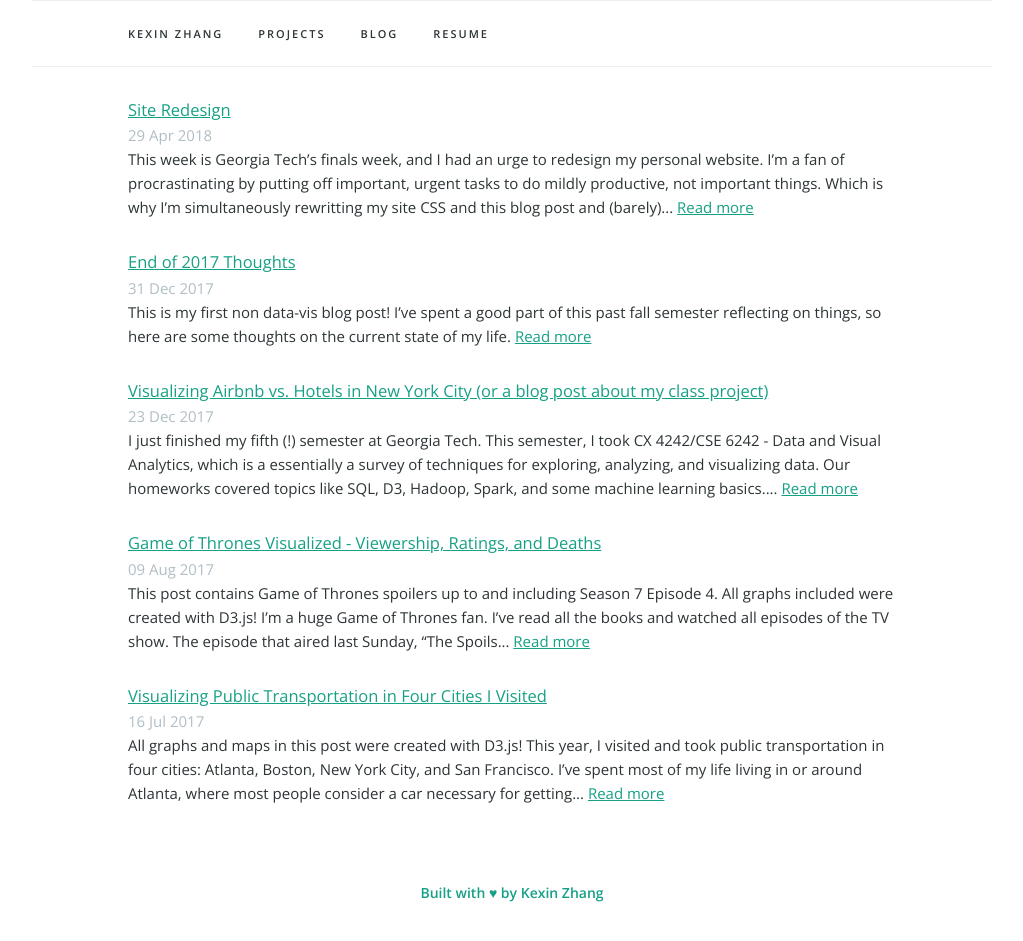
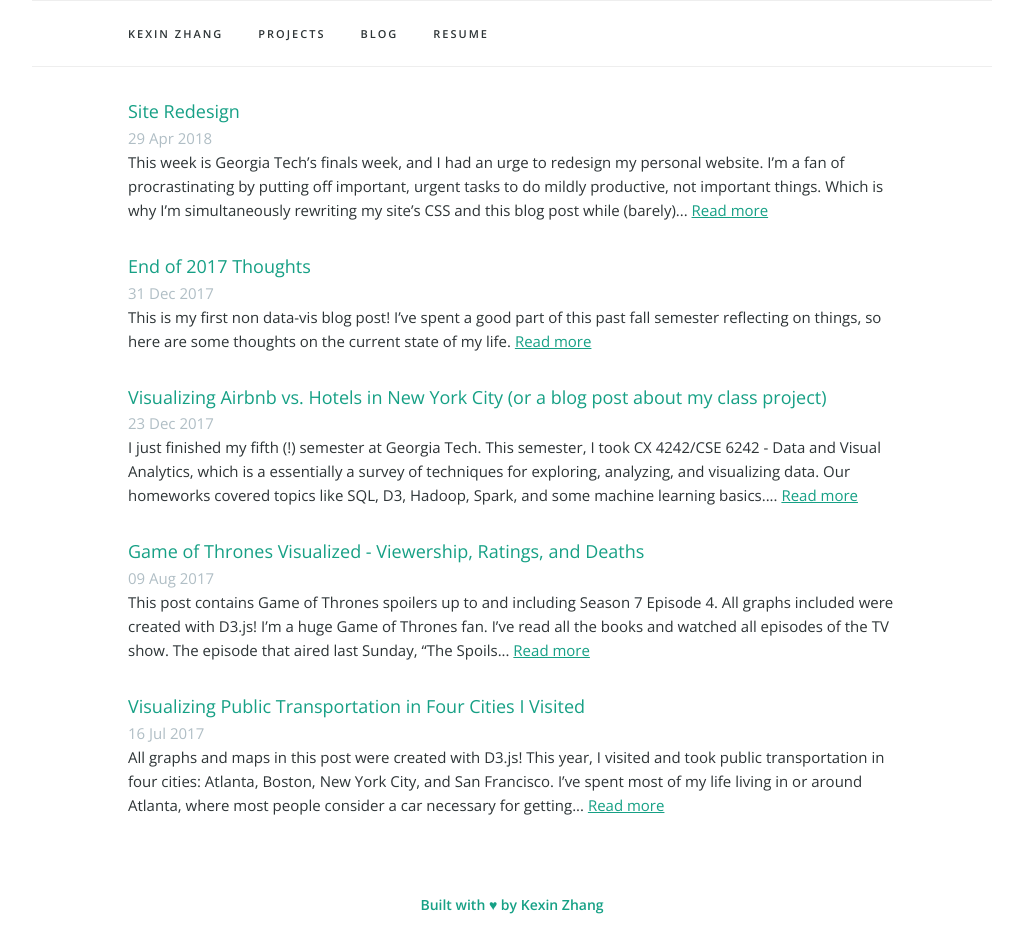
Before and after one commit to kexin-zhang/kexin-zhang.github.io, a Jekyll site: the page built from blog.html, in a window 1280 px wide. Shown: the whole page, without its empty margins (128-1151 px from the left). Built offline with Jekyll 4.4.1, drawn with Linux system fonts in a browser that asks for light colours; nearby versions of some CDN libraries.

Commit message:
project page

```diff
--- a/_layouts/d3post.html
+++ b/_layouts/d3post.html
@@ -12,6 +12,7 @@
             <div class="post-content">
                 {{ page.content }}
             </div>
+            {% include footer.html %}
         </div>
         <script src="https://use.fontawesome.com/d2c891c2de.js"></script>
         <script src="https://d3js.org/d3.v4.min.js" charset="utf-8"></script>
--- a/_layouts/post.html
+++ b/_layouts/post.html
@@ -12,6 +12,7 @@
             <div class="post-content">
                 {{ page.content }}
             </div>
+            {% include footer.html %}
         </div>
         <script src="https://use.fontawesome.com/d2c891c2de.js"></script>
     </body>
--- a/static/css/styles.css
+++ b/static/css/styles.css
@@ -107,7 +107,11 @@
 }
 
 .post-link {
-    font-size: 1.1em;
+    font-size: 1.2em;
+}
+
+.post-link a {
+    text-decoration: none;
 }
 
 footer a {
@@ -115,3 +119,11 @@
     font-weight: 600;
     text-decoration: none;
 }
+
+.project {
+    margin-top: 3em;
+}
+
+.project img {
+    width: 100%;
+}
```
Also changed, not shown: _posts/2018-04-29-site-redesign.md (+9 -3 lines), projects.html (+13 -34 lines).
